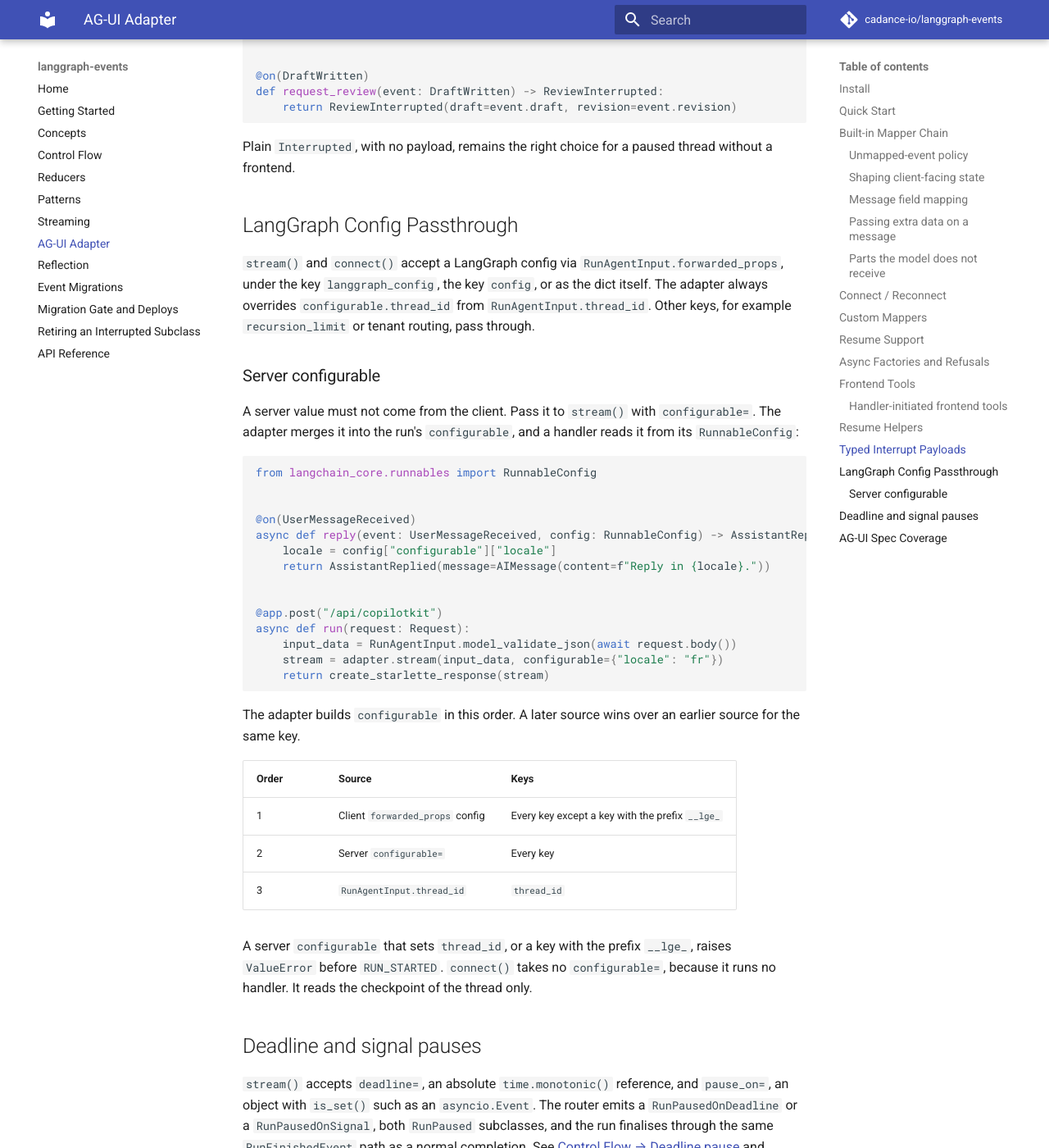
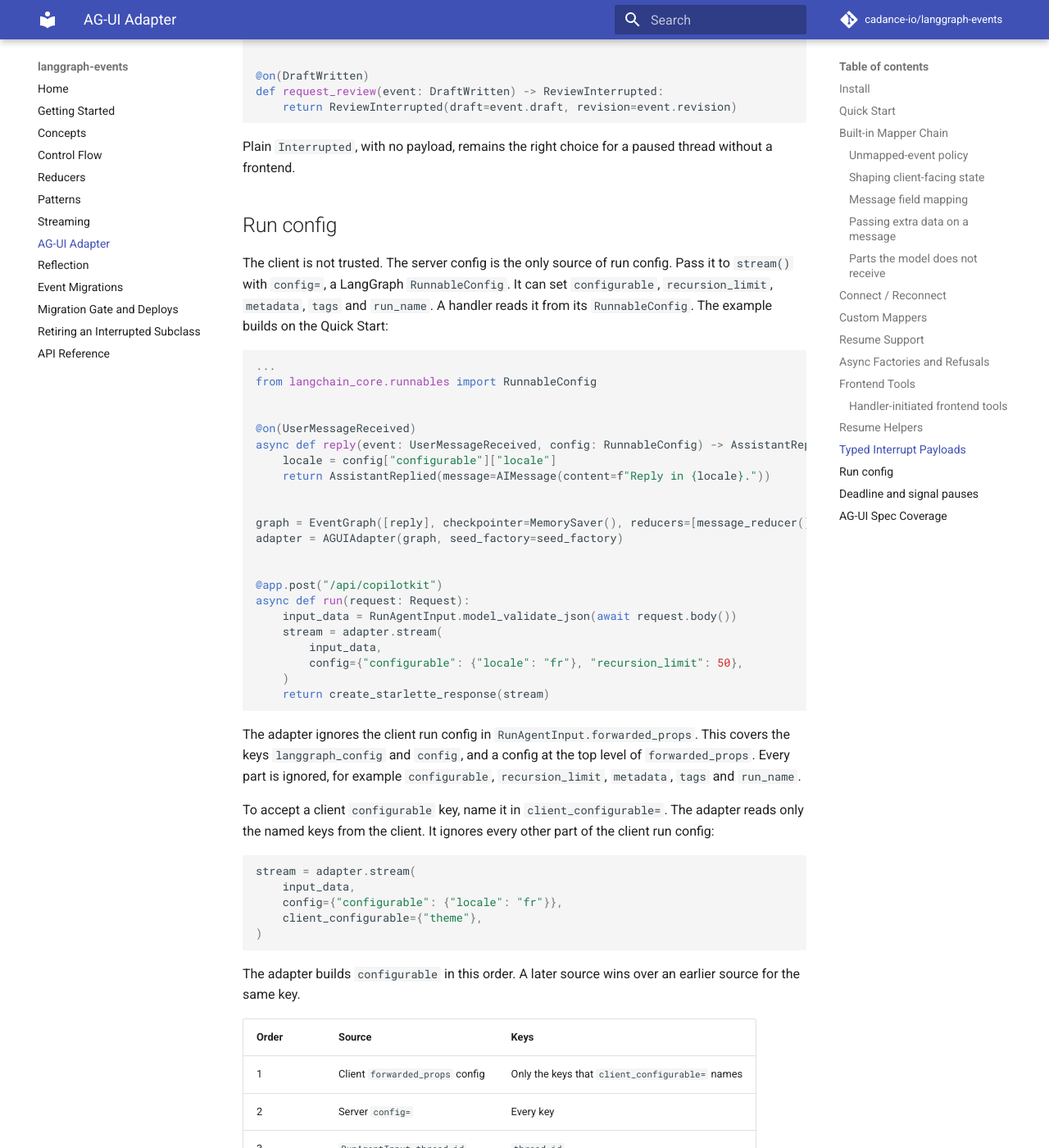
Before and after one commit to cadance-io/langgraph-events, an MkDocs documentation site: the page built from docs/agui.md, in a window 1280 px wide and 1400 px high, scrolled down 14870 px. Shown: the whole window at 82% size. Built offline with MkDocs 1.6.1 and Material for MkDocs 9.7.7, drawn with Linux system fonts in a browser that asks for light colours; comment, search, counter and statistics services are not loaded; some of the changed text lies outside the part shown.

Commit message:
feat(agui)!: ignore the client run config, take a server config
The client is not trusted. With configurable=, a server key won only for
the keys that the server passed. A client could still set every other
run config key through forwarded_props, for example a test-only
configurable key, recursion_limit, metadata, tags or run_name.

stream() now takes config=, the server run config, and
client_configurable=, the names of the client configurable keys it
accepts. The adapter ignores every other part of the client run config.
A server key wins over an accepted client key of the same name.
connect() reads the checkpoint with thread_id only. A thread_id or
__lge_ key in either argument raises ValueError before RUN_STARTED.

BREAKING CHANGE: a client forwarded_props config no longer reaches the
run. Pass the server values in stream(config=...), or name the client
keys in stream(client_configurable=...).

Co-Authored-By: Claude Opus 5.5 <noreply@anthropic.com>
Claude-Session: https://claude.ai/code/session_01HFwCtn5ctQKMB57pWvLVF1

````diff
--- a/docs/agui.md
+++ b/docs/agui.md
@@ -470,15 +470,12 @@ def request_review(event: DraftWritten) -> ReviewInterrupted:
 
 Plain `Interrupted`, with no payload, remains the right choice for a paused thread without a frontend.
 
-## LangGraph Config Passthrough
+## Run config
 
-`stream()` and `connect()` accept a LangGraph config via `RunAgentInput.forwarded_props`, under the key `langgraph_config`, the key `config`, or as the dict itself. The adapter always overrides `configurable.thread_id` from `RunAgentInput.thread_id`. Other keys, for example `recursion_limit` or tenant routing, pass through.
-
-### Server configurable
-
-A server value must not come from the client. Pass it to `stream()` with `configurable=`. The adapter merges it into the run's `configurable`, and a handler reads it from its `RunnableConfig`:
+The client is not trusted. The server config is the only source of run config. Pass it to `stream()` with `config=`, a LangGraph `RunnableConfig`. It can set `configurable`, `recursion_limit`, `metadata`, `tags` and `run_name`. A handler reads it from its `RunnableConfig`. The example builds on the Quick Start:
 
 ```python
+...
 from langchain_core.runnables import RunnableConfig
 
 
@@ -488,22 +485,45 @@ async def reply(event: UserMessageReceived, config: RunnableConfig) -> Assistant
     return AssistantReplied(message=AIMessage(content=f"Reply in {locale}."))
 
 
+graph = EventGraph([reply], checkpointer=MemorySaver(), reducers=[message_reducer()])
+adapter = AGUIAdapter(graph, seed_factory=seed_factory)
+
+
 @app.post("/api/copilotkit")
 async def run(request: Request):
     input_data = RunAgentInput.model_validate_json(await request.body())
-    stream = adapter.stream(input_data, configurable={"locale": "fr"})
+    stream = adapter.stream(
+        input_data,
+        config={"configurable": {"locale": "fr"}, "recursion_limit": 50},
+    )
     return create_starlette_response(stream)
+```
+
+The adapter ignores the client run config in `RunAgentInput.forwarded_props`. This covers the keys `langgraph_config` and `config`, and a config at the top level of `forwarded_props`. Every part is ignored, for example `configurable`, `recursion_limit`, `metadata`, `tags` and `run_name`.
+
+To accept a client `configurable` key, name it in `client_configurable=`. The adapter reads only the named keys from the client. It ignores every other part of the client run config:
+
+```python
+stream = adapter.stream(
+    input_data,
+    config={"configurable": {"locale": "fr"}},
+    client_configurable={"theme"},
+)
 ```
 
 The adapter builds `configurable` in this order. A later source wins over an earlier source for the same key.
 
 | Order | Source | Keys |
 |---|---|---|
-| 1 | Client `forwarded_props` config | Every key except a key with the prefix `__lge_` |
-| 2 | Server `configurable=` | Every key |
+| 1 | Client `forwarded_props` config | Only the keys that `client_configurable=` names |
+| 2 | Server `config=` | Every key |
 | 3 | `RunAgentInput.thread_id` | `thread_id` |
 
-A server `configurable` that sets `thread_id`, or a key with the prefix `__lge_`, raises `ValueError` before `RUN_STARTED`. `connect()` takes no `configurable=`, because it runs no handler. It reads the checkpoint of the thread only.
+A server `configurable` key `thread_id`, or a key with the prefix `__lge_`, raises `ValueError` before `RUN_STARTED`. The same names in `client_configurable=` raise the same error.
+
+A `seed_factory` or a `resume_factory` receives `input_data`, not the run config. A handler reads the run config from its `RunnableConfig`.
+
+`connect()` takes no `config=`, because it runs no handler. It reads the checkpoint of `RunAgentInput.thread_id` only, and ignores the client run config.
 
 ## Deadline and signal pauses
 
````
Also changed, not shown: CHANGELOG.md (+14 -6 lines), docs/api.md (+1 -1 lines), 2 other files.
